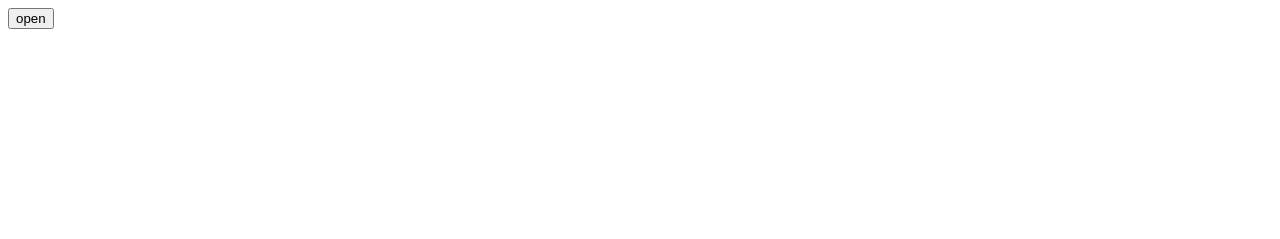
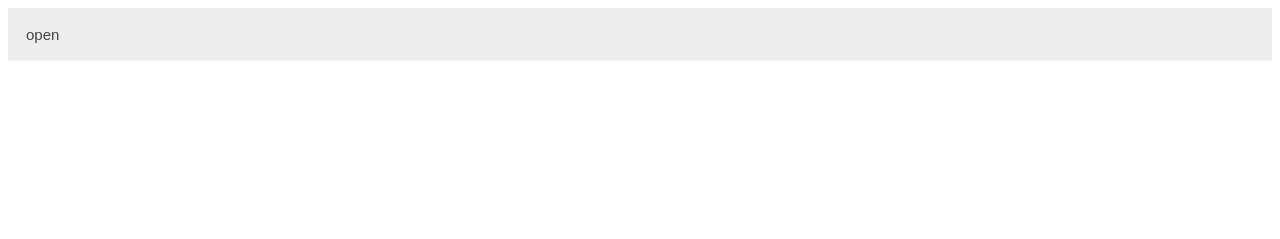
Before and after one commit to unblocked-gamess/unblocked-games, a plain HTML site: page Misc/Menu/index.html in a window 1280 px wide. Drawn offline with Linux system fonts and the light colour scheme.

Commit message:
Update index.html

```diff
--- a/Misc/Menu/index.html
+++ b/Misc/Menu/index.html
@@ -3,6 +3,18 @@
 <html>
   <head>
 <style>
+  .button {
+  background-color: #eee;
+  color: #444;
+  cursor: pointer;
+  padding: 18px;
+  width: 100%;
+  border: none;
+  text-align: left;
+  outline: none;
+  font-size: 15px;
+}
+
 .sidenav {
   height: 100%; /* 100% Full-height */
   width: 0; /* 0 width - change this with JavaScript */
@@ -67,7 +79,7 @@ function closeNav() {
   <a href="#">Contact</a>
 </div>
 
-<button onclick="openNav()">open</button>
+<button onclick="openNav()" class="button">open</button>
 
 <div id="main">
 </div>
```
